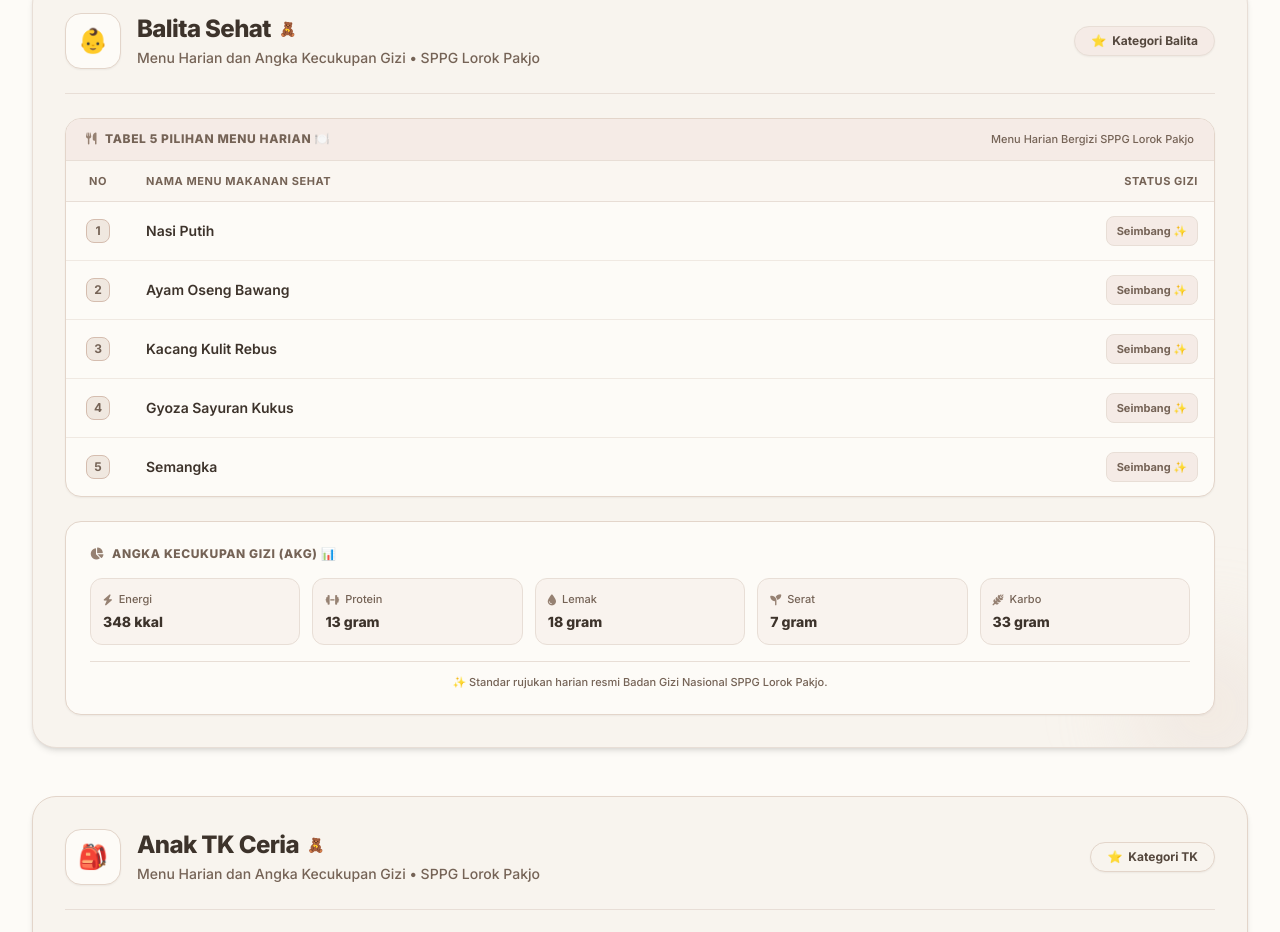
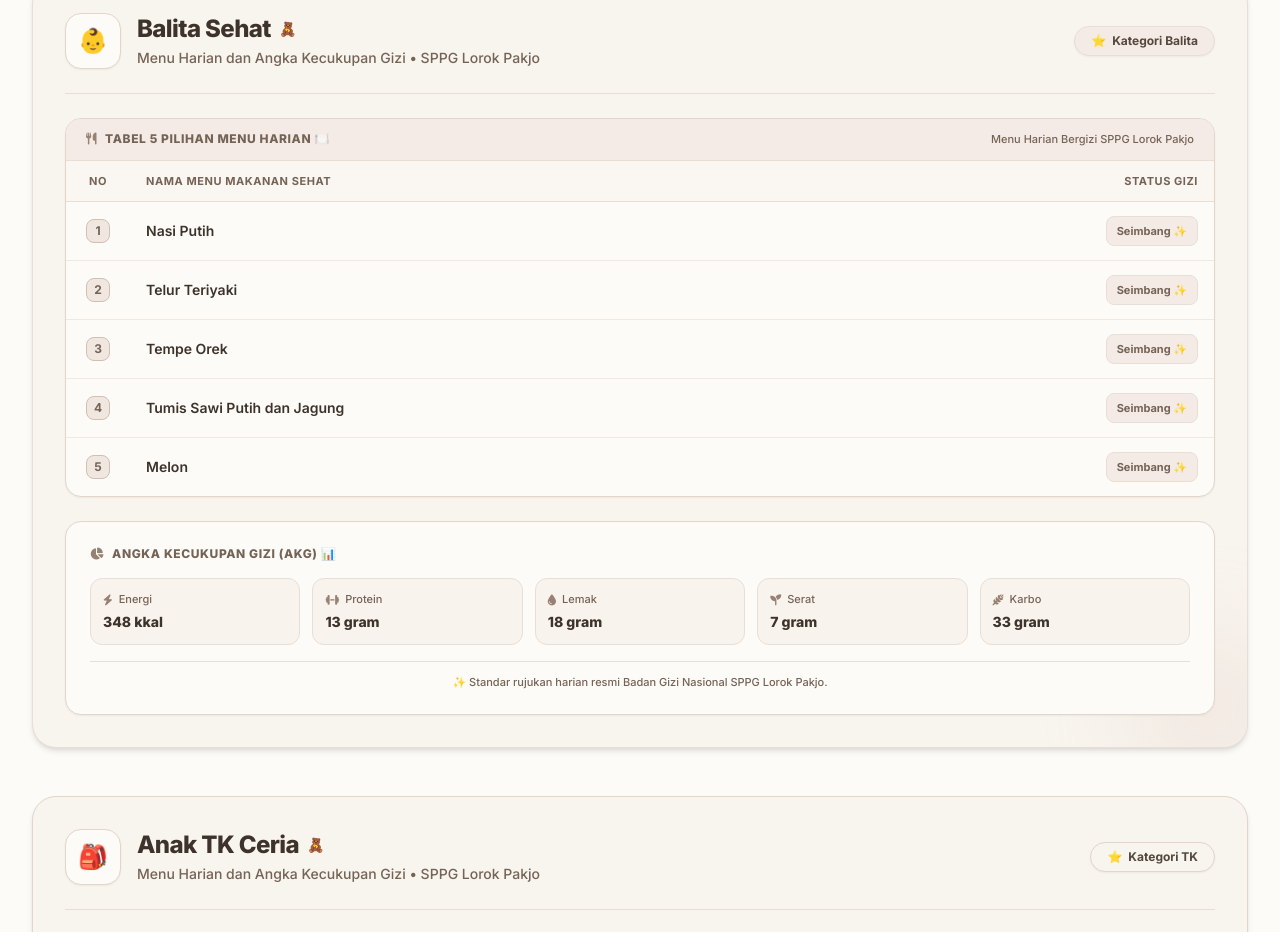
Before and after one commit to sppglorokpakjoplg-create/sppglorokpakjoplg01, a plain HTML site: page index.html in a window 1280 px wide. Shown: the part 568-1500 px from the top of the page. Drawn offline with nearby package versions, Linux system fonts and the light colour scheme.

Commit message:
Update menu items in index.html

```diff
--- a/index.html
+++ b/index.html
@@ -173,10 +173,10 @@
                 cardBorder: "border-[#E8DED6] hover:border-[#D5BDAF]",
                 menus: [
                     "Nasi Putih",
-                    "Ayam Oseng Bawang",
-                    "Kacang Kulit Rebus",
-                    "Gyoza Sayuran Kukus",
-                    "Semangka"
+                    "Telur Teriyaki",
+                    "Tempe Orek",
+                    "Tumis Sawi Putih dan Jagung",
+                    "Melon"
                 ],
                 akg: {
                     energi: "348 kkal",
@@ -215,10 +215,10 @@
                 cardBorder: "border-[#D5BDAF] hover:border-[#B8A394]",
                 menus: [
                     "Nasi Putih",
-                    "Ayam Oseng Bawang",
-                    "Kacang Kulit Rebus",
-                    "Gyoza Sayuran Kukus",
-                    "Semangka"
+                    "Telur Kecap",
+                    "Tempe Orek",
+                    "Tumis Sawi Putih dan Jagung",
+                    "Melon"
                 ],
                 akg: {
                     energi: "636 kkal",
@@ -236,10 +236,10 @@
                 cardBorder: "border-[#D5BDAF] hover:border-[#B8A394]",
                menus: [
                     "Nasi Putih",
-                    "Ayam Oseng Bawang",
-                    "Kacang Kulit Rebus",
-                    "Gyoza Sayuran Kukus",
-                    "Semangka"
+                    "Telur Kecap",
+                    "Tempe Orek",
+                    "Tumis Sawi Putih dan Jagung",
+                    "Melon"
                 ],
                 akg: {
                     energi: "636 kkal",
@@ -257,10 +257,10 @@
                 cardBorder: "border-[#E8DED6] hover:border-[#D5BDAF]",
                 menus: [
                     "Nasi Putih",
-                    "Ayam Oseng Bawang",
-                    "Kacang Kulit Rebus",
-                    "Gyoza Sayuran Kukus",
-                    "Semangka"
+                    "Telur Teriyaki",
+                    "Tempe Orek",
+                    "Tumis Sawi Putih dan Jagung",
+                    "Melon"
                 ],
                 akg: {
                     energi: "600 kkal",
```
